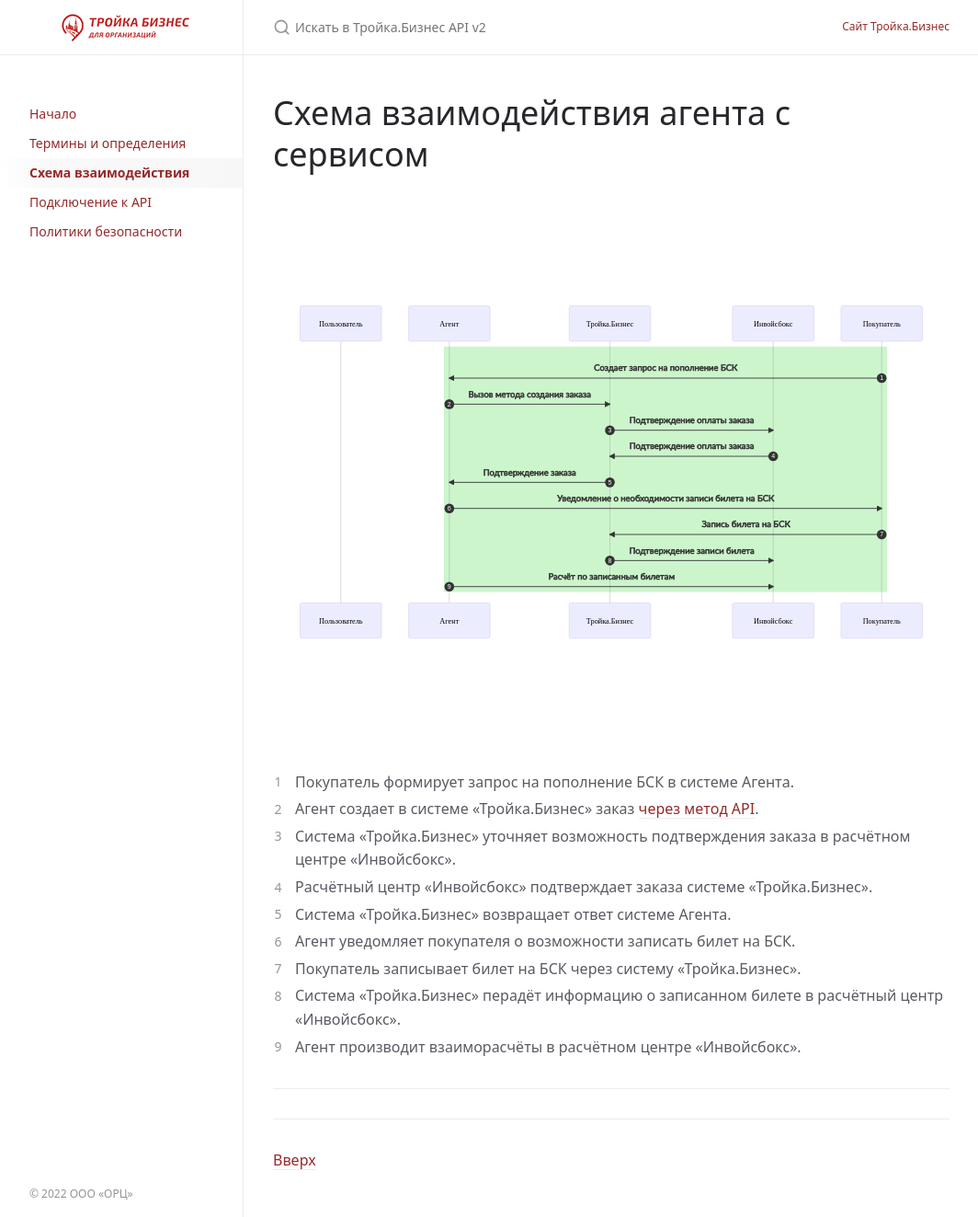
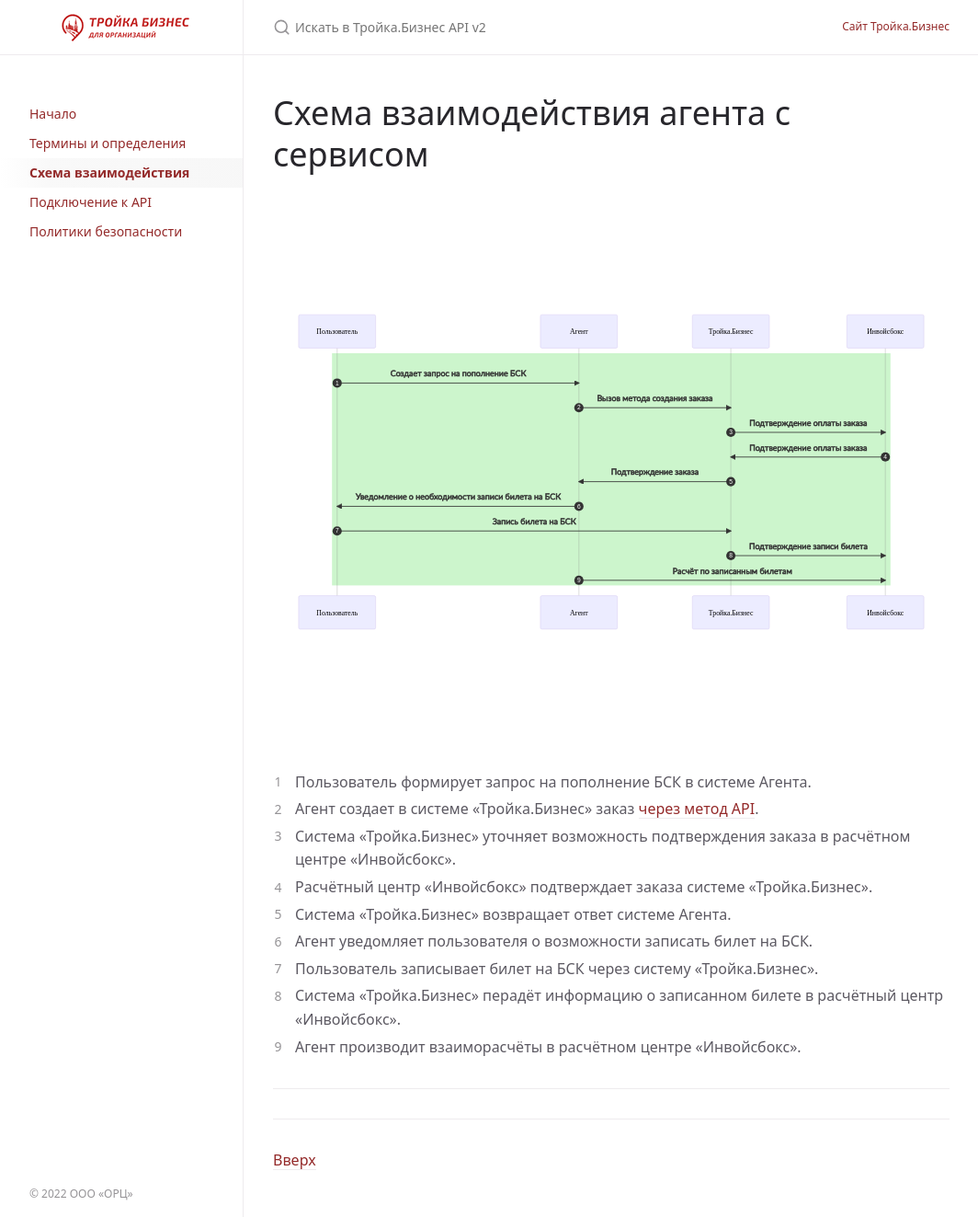
Before and after one commit to InvoiceBox/docs.troika.business, a Jekyll site: the page built from docs/schema.md, in a window 1280 px wide and 1323 px high. Shown: the whole window at 92% size, without its empty margins (107-1171 px from the left). Built offline with Jekyll 4.4.1, drawn with Linux system fonts in a browser that asks for light colours.

Commit message:
Scheme improvement

```diff
--- a/docs/schema.md
+++ b/docs/schema.md
@@ -14,25 +14,25 @@ sequenceDiagram
     participant Тройка.Бизнес
     participant Инвойсбокс
     rect rgb(204, 245, 204)
-      Покупатель->>Агент: Создает запрос на пополнение БСК
+      Пользователь->>Агент: Создает запрос на пополнение БСК
       Агент->>Тройка.Бизнес: Вызов метода создания заказа
       Тройка.Бизнес->>Инвойсбокс: Подтверждение оплаты заказа
       Инвойсбокс->>Тройка.Бизнес: Подтверждение оплаты заказа
       Тройка.Бизнес->>Агент: Подтверждение заказа
-      Агент->>Покупатель: Уведомление о необходимости записи билета на БСК
-      Покупатель->>Тройка.Бизнес: Запись билета на БСК
+      Агент->>Пользователь: Уведомление о необходимости записи билета на БСК
+      Пользователь->>Тройка.Бизнес: Запись билета на БСК
       Тройка.Бизнес->>Инвойсбокс: Подтверждение записи билета
       Агент->>Инвойсбокс: Расчёт по записанным билетам
     end
 </div>
 
-1. Покупатель формирует запрос на пополнение БСК в системе Агента.
+1. Пользователь формирует запрос на пополнение БСК в системе Агента.
 1. Агент создает в системе &laquo;Тройка.Бизнес&raquo; заказ [через метод API](/docs/order/create/).
 1. Система &laquo;Тройка.Бизнес&raquo; уточняет возможность подтверждения заказа в расчётном центре &laquo;Инвойсбокс&raquo;.
 1. Расчётный центр &laquo;Инвойсбокс&raquo; подтверждает заказа системе &laquo;Тройка.Бизнес&raquo;.
 1. Система &laquo;Тройка.Бизнес&raquo; возвращает ответ системе Агента.
-1. Агент уведомляет покупателя о возможности записать билет на БСК.
-1. Покупатель записывает билет на БСК через систему &laquo;Тройка.Бизнес&raquo;.
+1. Агент уведомляет пользователя о возможности записать билет на БСК.
+1. Пользователь записывает билет на БСК через систему &laquo;Тройка.Бизнес&raquo;.
 1. Система &laquo;Тройка.Бизнес&raquo; перадёт информацию о записанном билете в расчётный центр &laquo;Инвойсбокс&raquo;.
 1. Агент производит взаиморасчёты в расчётном центре &laquo;Инвойсбокс&raquo;.
 
```
